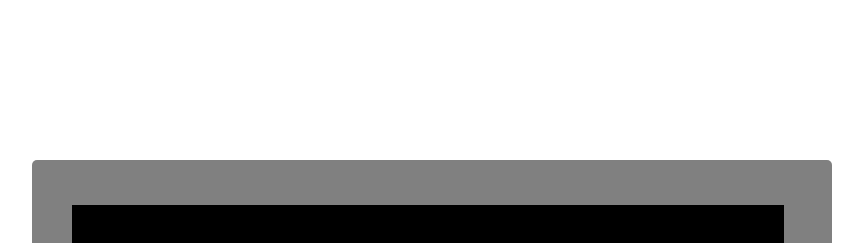
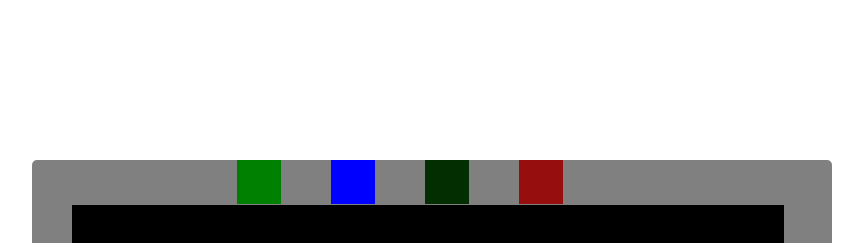
Before and after one commit to piadozo-edriane/timer, a plain HTML site: page index.html in a window 1280 px wide. Shown: the top 243 px of the page, without its empty margins (288-1151 px from the left). Drawn offline with Linux system fonts and the light colour scheme; a web font is replaced by a local one.

Commit message:
feature(timer): add timer feature

```diff
--- a/index.html
+++ b/index.html
@@ -11,7 +11,7 @@
     <div class="container">
         <div class="border-container">
             <div class="glass-border">
-                <div class="alarm-label">
+                <div class="alarm-label" id="count_label">
                     00:00:00
                 </div>
             </div>
@@ -19,7 +19,11 @@
     </div>
 
     <div class="buttons-container">
-
+            <button type="button" id="start_button" onclick="startTime()"></button>
+            <button type="button" id="pause_button" onclick=" pauseTime()"></button>
+            <button type="button" id="resume_button" onclick="resumeTime()"></button>
+            <button type="button" id="stop_button" onclick="stopTime()"></button>
     </div>
+    <script src="script.js"></script>
 </body>
 </html>
--- a/script.js
+++ b/script.js
@@ -0,0 +1,49 @@
+let startButton = document.getElementById("start_button");
+let pauseButton = document.getElementById("pause_button");
+let resumeButton = document.getElementById("resume_button");
+let stopButton = document.getElementById("stop_button");
+let countLabel = document.getElementById("count_label");
+
+let timer = null;
+let counter = 0;
+let alarmSound = new Audio('alarm.mp3');
+
+function updateDisplay () {
+    countLabel.textContent = counter;
+    let hours = String(Math.floor(counter/3600)).padStart(2, '0');
+    let minutes = String(Math.floor((counter % 3600) / 60)).padStart(2, '0');
+    let seconds = String(counter % 60).padStart(2, '0');
+    countLabel.textContent = `${hours}: ${minutes}: ${seconds}`;
+}
+
+function startTime () {
+    if (timer === null) {
+        timer = setInterval (() => {
+            counter ++
+            updateDisplay();
+            console.log (counter);
+
+            if (counter === 3600) {
+                alarmSound.play()
+            }
+
+        }, 1000);
+    }
+
+}
+
+function pauseTime () {
+    clearInterval(timer)
+    timer = null;
+}
+
+function resumeTime () {
+    startTime();
+}
+
+function stopTime () {
+    clearInterval(timer);
+    timer = null;
+    counter = 0;
+    updateDisplay();
+}
--- a/style.css
+++ b/style.css
@@ -36,3 +36,44 @@
     color: rgb(10, 241, 10);
     margin-top: 40px;
 }
+
+.buttons-container {
+    position: absolute;
+    display: flex;
+    justify-content: center;
+    top: 20%;
+    left: 41%;
+    gap: 50px;
+}
+
+#start_button {
+    border: solid 0px;
+    padding: 22px;
+    top: 10%;
+    background: green;
+    cursor: pointer;
+}
+
+#pause_button {
+    border: solid 0px;
+    padding: 22px;
+    top: 10%;
+    background: blue;
+    cursor: pointer;
+}
+
+#resume_button {
+    border: solid 0px;
+    padding: 22px;
+    top: 10%;
+    background: rgb(2, 46, 2);
+    cursor: pointer;
+}
+
+#stop_button {
+    border: solid 0px;
+    padding: 22px;
+    top: 10%;
+    background: rgb(151, 14, 14);
+    cursor: pointer;
+}
```
Also changed, not shown: 1 other file.
